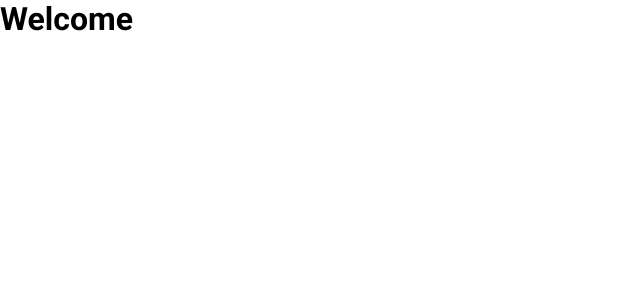
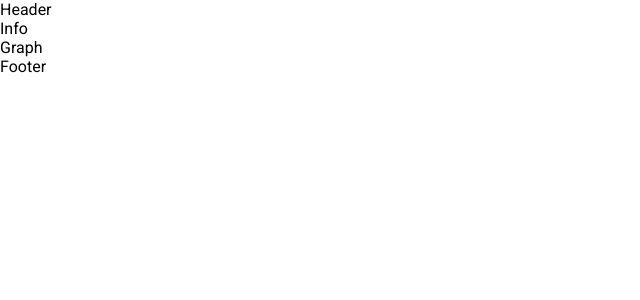
Before and after one commit to Mapelsun/liquid, a React (Create React App) app: page / in a window 1280 px wide. Shown: the top 300 px of the page, without its empty margins (0-640 px from the left). Built offline with nearby package versions, Linux system fonts and the light colour scheme.

Commit message:
feat: create and include layout components

```diff
--- a/src/App.tsx
+++ b/src/App.tsx
@@ -1,9 +1,16 @@
 import './App.scss';
+import Footer from './components/Footer';
+import Graph from './components/Graph';
+import Header from './components/Header';
+import Info from './components/Info';
 
 function App() {
   return (
     <div className="App">
-      <h1>Welcome</h1>
+      <Header />
+      <Info />
+      <Graph />
+      <Footer />
     </div>
   );
 }
--- /dev/null
+++ b/src/components/Footer.tsx
@@ -0,0 +1,9 @@
+import React from 'react'
+
+const Footer = () => {
+  return (
+    <div>Footer</div>
+  )
+}
+
+export default Footer
--- /dev/null
+++ b/src/components/Graph.tsx
@@ -0,0 +1,9 @@
+import React from 'react'
+
+const Graph = () => {
+  return (
+    <div>Graph</div>
+  )
+}
+
+export default Graph
--- /dev/null
+++ b/src/components/Header.tsx
@@ -0,0 +1,9 @@
+import React from 'react'
+
+const Header = () => {
+  return (
+    <div>Header</div>
+  )
+}
+
+export default Header
--- /dev/null
+++ b/src/components/Info.tsx
@@ -0,0 +1,9 @@
+import React from 'react'
+
+const Info = () => {
+  return (
+    <div>Info</div>
+  )
+}
+
+export default Info
```
